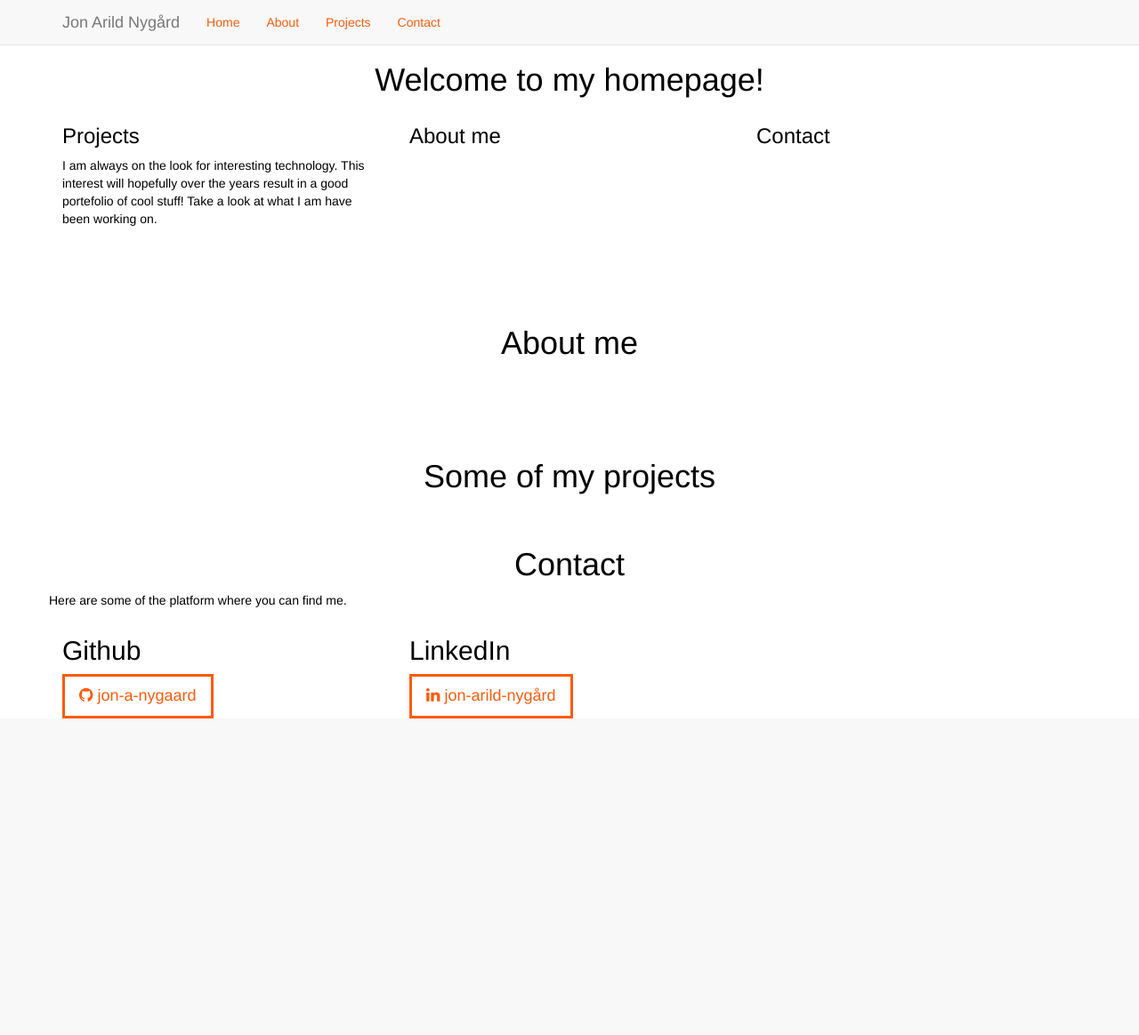
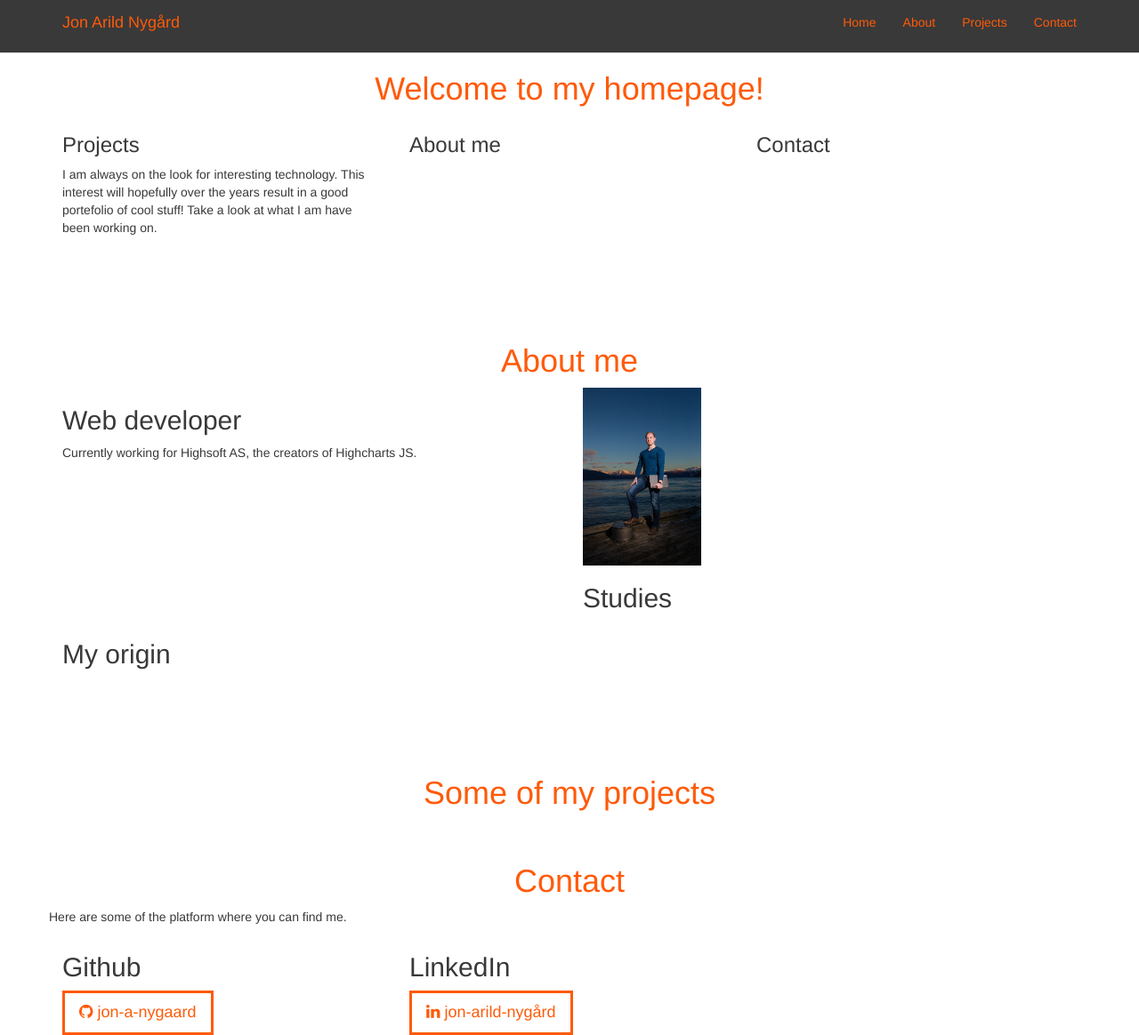
Before and after one commit to jon-a-nygaard/jon-a-nygaard.github.io, a PHP site: page / in a window 1280 px wide. Shown: the whole page at 89% size. Before the commit the page ends 808 px from the top, so only its background shows below. Run offline with PHP 8.4, Linux system fonts and the light colour scheme; some libraries are stand-ins or nearby versions.

Commit message:
Smaller content changes

```diff
--- a/assets/css/theme1.css
+++ b/assets/css/theme1.css
@@ -3,21 +3,35 @@
 * @colorscheme: http://colorschemedesigner.com/#3-42PhWhWg0g0;
 */
 body {
-	color: black;
+	color: #393939;
 }
 h1 {
 	text-align: center;
+    color: #FF5A09;
 }
-.page {
-	padding: 50px 0 30px 0;
-}
+/* Navigation bar */
 .navbar {
 	color: #FF5A09;
+    background-color: #393939;
+    height: 60px;
 }
+.navbar-default .navbar-brand,
 .navbar-default .navbar-nav>li>a {
 	color: #FF5A09;
+    padding-bottom: 5px;
 }
-
+.navbar-default .navbar-brand:hover,
+.navbar-default .navbar-nav>li>a:hover {
+    color: white;
+    border-bottom: 5px solid white;
+}
+/* Page */
+.page {
+    padding: 60px 0 30px 0;
+}
+#about img {
+    max-height: 200px;
+}
 /*
 * Buttons
 */
@@ -33,11 +47,3 @@ h1 {
 	color: white;
 	transition: all .5s ease-in-out;
 }
-
-/*@media screen and (max-width: 767px) {
-	.page {
-		height: auto !important;
-		padding-top: 50px;
-		padding-bottom: 30px;
-	}
-}*/
--- a/index.html
+++ b/index.html
@@ -31,7 +31,7 @@
 					<a class="navbar-brand" href="">Jon Arild Nygård</a>
 				</div>
 				<div class="navbar-collapse collapse">
-					<ul class="nav navbar-nav">
+					<ul class="nav navbar-nav navbar-right">
 						<li><a href="#home">Home</a></li>
 						<li><a href="#about">About</a></li>
 						<li><a href="#projects">Projects</a></li>
@@ -69,6 +69,31 @@
 					<div class="row">
 						<h1>About me</h1>
 					</div>
+					<div class="row">
+						<div class="col-md-6">
+							<h2>Web developer</h2>
+							<p>Currently working for Highsoft AS, the creators of Highcharts JS.</p>
+						</div>
+						<div class="col-md-6">
+							<img src="/assets/images/vik.jpg">
+						</div>
+					</div>
+					<div class="row">
+						<div class="col-md-6">
+
+						</div>
+						<div class="col-md-6">
+							<h2>Studies</h2>
+						</div>
+					</div>
+					<div class="row">
+						<div class="col-md-6">
+							<h2>My origin</h2>
+						</div>
+						<div class="col-md-6">
+
+						</div>
+					</div>
 				</div>
 			</div>
 		</div>
```
Also changed, not shown: assets/images/vik.jpg (added).
